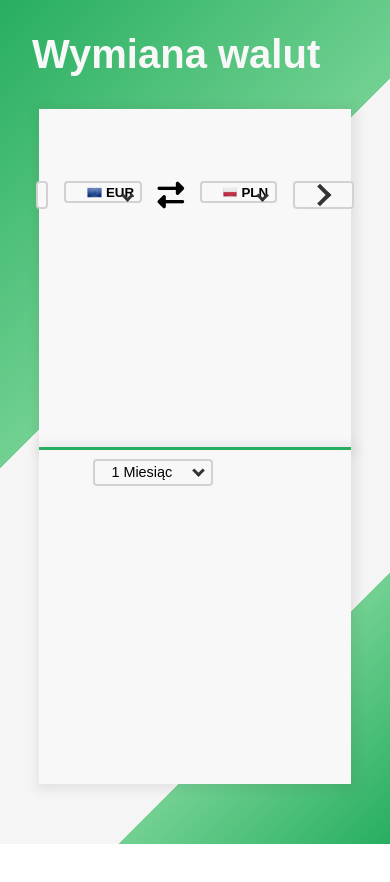
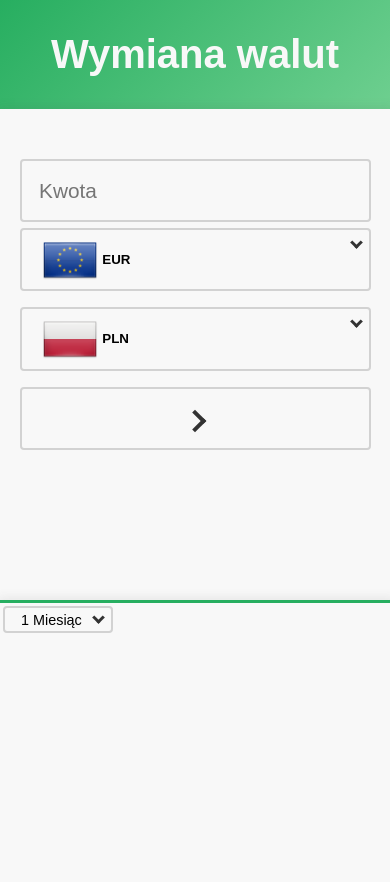
Before and after one commit to Goofsy/walutomat, a website built with Parcel: page index.html in a window 390 px wide. Before the commit the page ends 844 px from the top, so only its background shows below. Built offline with nearby package versions, Linux system fonts and the light colour scheme; no server answers.

Commit message:
added responsive web design

```diff
--- a/src/sass/_base.scss
+++ b/src/sass/_base.scss
@@ -15,7 +15,7 @@ $primary-color: #27ae60;
 
 // Main
 body {
-  height: 100vh;
+  min-height: 100vh;
   font-family: sans-serif;
   background: no-repeat
     linear-gradient(
@@ -33,9 +33,9 @@ body {
 .calculator {
   margin: auto;
   width: 80%;
-  height: 40%;
   background-color: $light-color;
   box-shadow: 2px 2px 10px 4px rgba(#474747, 0.1);
+  padding-bottom: 2rem;
 
   .result {
     &__amount {
@@ -64,7 +64,8 @@ body {
   position: relative;
   margin: auto;
   width: 80%;
-  height: 40%;
+  height: 400px;
+  padding: 1rem;
   background-color: $light-color;
   box-shadow: 2px 2px 10px 4px rgba(#474747, 0.1);
   border-top: 3px solid $primary-color;
@@ -72,7 +73,7 @@ body {
   &__header {
     position: absolute;
     width: 120px;
-    top: 0.6rem;
+    top: 1.2rem;
     left: 3.4rem;
 
     .arrow--down {
@@ -110,8 +111,4 @@ body {
       }
     }
   }
-
-  #myChart {
-    padding: 0 1rem;
-  }
 }
--- a/src/sass/_components.scss
+++ b/src/sass/_components.scss
@@ -46,7 +46,6 @@
   .dropdown {
     display: none;
     z-index: 15;
-
     position: absolute;
     top: 0px;
     background-color: #fff;
--- a/src/sass/_layout.scss
+++ b/src/sass/_layout.scss
@@ -4,3 +4,81 @@
   height: 100%;
   padding: 0;
 }
+
+@media (max-width: 900px) {
+  .calculator {
+    width: 100%;
+  }
+
+  .chart {
+    width: 100%;
+  }
+}
+
+@media (max-width: 640px) {
+  .form {
+    flex-direction: column;
+    padding-top: 50px;
+
+    &__group {
+      margin: auto;
+      width: 90%;
+
+      &:first-of-type {
+        width: 90%;
+        margin: auto;
+      }
+
+      .input--amount {
+        display: inline-block;
+        width: 100%;
+        padding: 1.1rem;
+        font-size: 1.3rem;
+      }
+
+      .dropdown {
+        width: 100%;
+      }
+
+      .dropdown-open {
+        display: inline-block;
+        width: 100%;
+        display: flex;
+        justify-content: space-between;
+        margin-bottom: 1rem;
+
+        img {
+          width: 60px;
+        }
+      }
+    }
+
+    .btn {
+      &--submit {
+        display: inline-block;
+        width: 90%;
+        margin: auto;
+        padding: 0.7rem;
+      }
+
+      &--swap {
+        display: none;
+      }
+    }
+  }
+
+  .nav__title {
+    text-align: center;
+  }
+
+  .result__info {
+    flex-direction: column;
+    text-align: center;
+  }
+
+  .chart__header {
+    width: 110px;
+    top: 3px;
+    left: 3px;
+  }
+} ;
```
